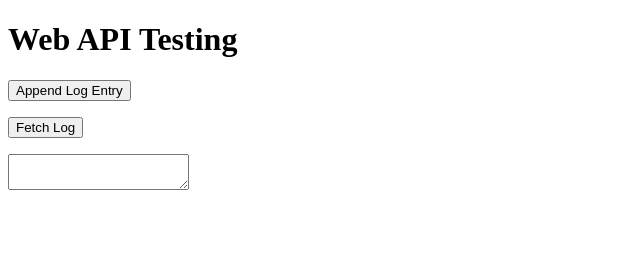
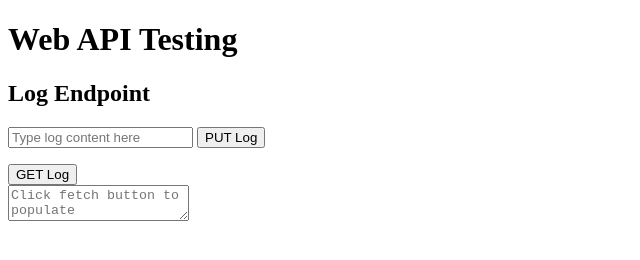
Before and after one commit to parappayo/asp-net-core-sandbox, a plain HTML site: page Sandbox/wwwroot/index.html in a window 1280 px wide. Shown: the whole page, without its empty margins (0-640 px from the left). Drawn offline with Linux system fonts and the light colour scheme.

Commit message:
add a log content field and refine the page a bit

```diff
--- a/Sandbox/wwwroot/index.html
+++ b/Sandbox/wwwroot/index.html
@@ -10,14 +10,22 @@
 
 <h1>Web API Testing</h1>
 
-<p><button id='appendLogButton'>Append Log Entry</button></p>
-<p><button id='fetchLogButton'>Fetch Log</button></p>
-<p><textarea id='logText'></textarea></p>
+<h2>Log Endpoint</h2>
+<p>
+	<input id='logContentInput' placeholder='Type log content here' />
+	<button id='putLogButton'>PUT Log</button>
+</p>
+
+<p>
+	<button id='getLogButton'>GET Log</button><br>
+	<textarea id='logText' placeholder='Click fetch button to populate'></textarea>
+</p>
 
 <script type='text/javascript'>
 
-$('appendLogButton').onclick = function() {
-	var url = $.baseUrl() + 'log/';
+$('putLogButton').onclick = function() {
+	var url = $.baseUrl() + 'log/?content=' + $('logContentInput').value;
+	console.log(url);
 	$.put(url, function (body, status) {
 		if (status != 200) {
 			console.log('append log returned status: ' + status);
@@ -25,7 +33,7 @@ $('appendLogButton').onclick = function() {
 	});
 }
 
-$('fetchLogButton').onclick = function() {
+$('getLogButton').onclick = function() {
 	var url = $.baseUrl() + 'log/';
 	$.get(url, function (body, status) {
 		if (status != 200) {
```
